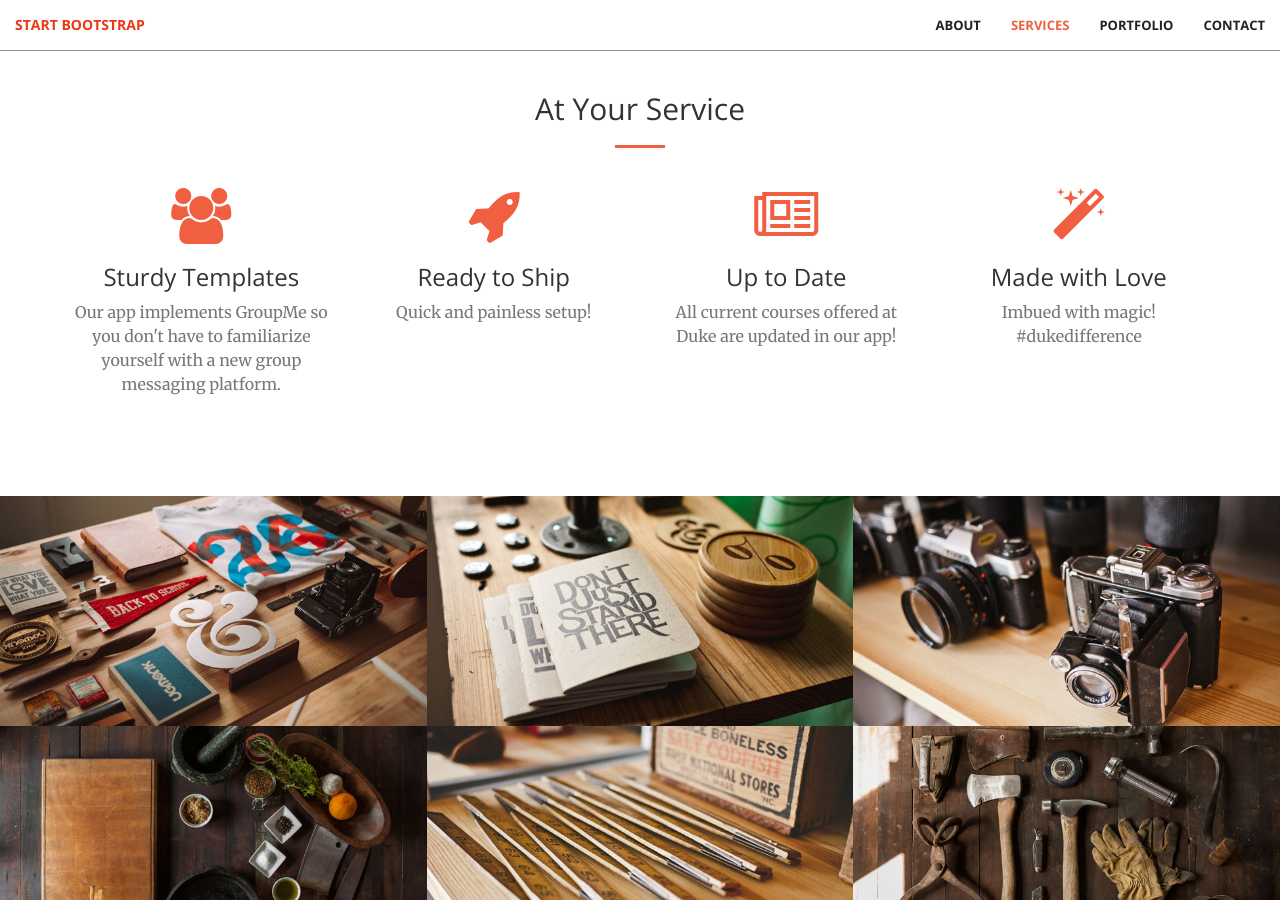
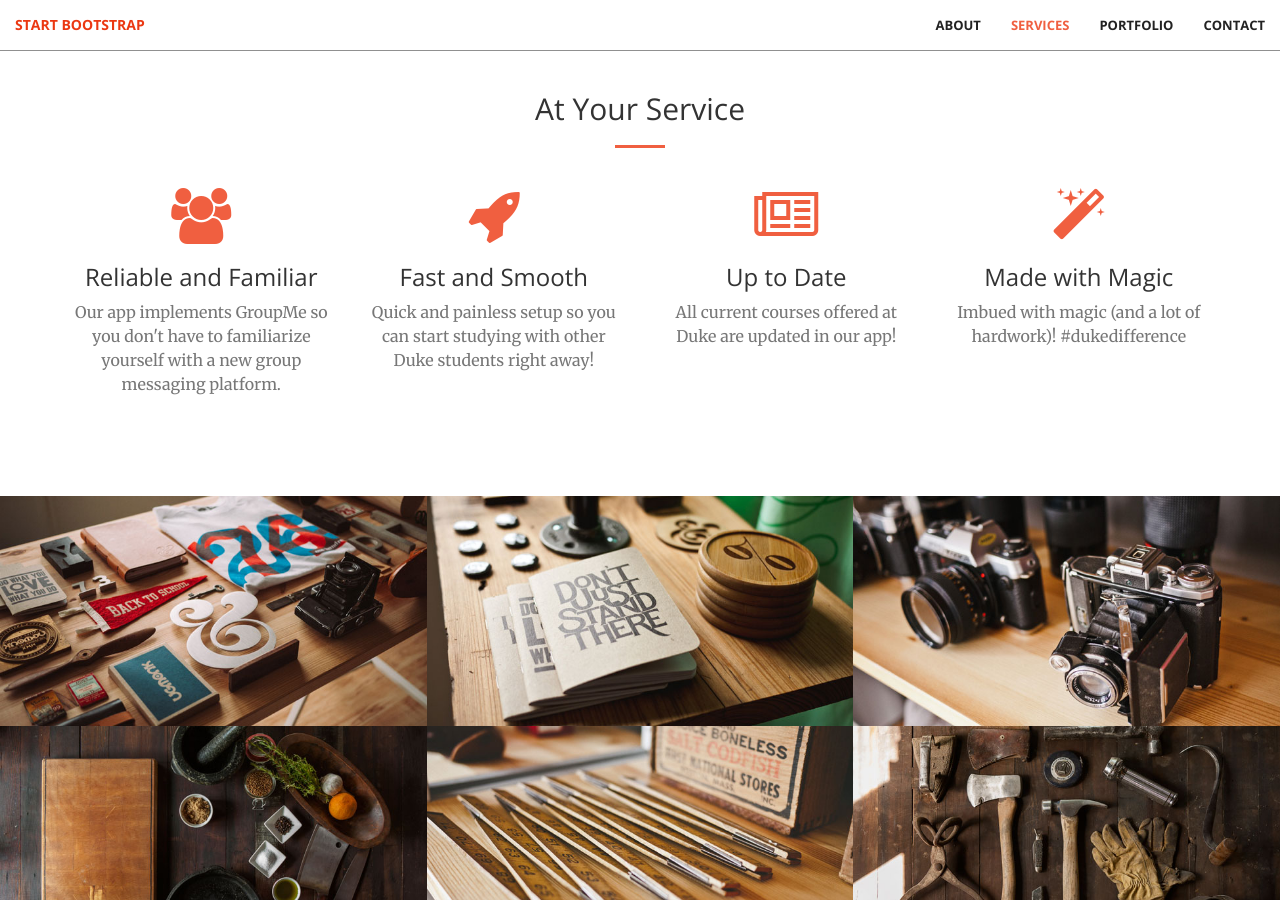
Before and after one commit to cl305/DukeStudies, a Jekyll site: the page built from index.html, in a window 1280 px wide and 900 px high, scrolled down 1326 px. Built offline with Jekyll 4.4.1, drawn with Linux system fonts in a browser that asks for light colours.

Commit message:
Changing the 'Services' tab captions again

```diff
--- a/_includes/services.html
+++ b/_includes/services.html
@@ -12,15 +12,15 @@
             <div class="col-lg-3 col-md-6 text-center">
                 <div class="service-box">
                     <i class="fa fa-4x fa-group wow bounceIn text-primary"></i>
-                    <h3>Sturdy Templates</h3>
+                    <h3>Reliable and Familiar</h3>
                     <p class="text-muted">Our app implements GroupMe so you don't have to familiarize yourself with a new group messaging platform.</p>
                 </div>
             </div>
             <div class="col-lg-3 col-md-6 text-center">
                 <div class="service-box">
                     <i class="fa fa-4x fa-rocket wow bounceIn text-primary" data-wow-delay=".1s"></i>
-                    <h3>Ready to Ship</h3>
-                    <p class="text-muted">Quick and painless setup!</p>
+                    <h3>Fast and Smooth</h3>
+                    <p class="text-muted">Quick and painless setup so you can start studying with other Duke students right away!</p>
                 </div>
             </div>
             <div class="col-lg-3 col-md-6 text-center">
@@ -33,8 +33,8 @@
             <div class="col-lg-3 col-md-6 text-center">
                 <div class="service-box">
                     <i class="fa fa-4x fa-magic wow bounceIn text-primary" data-wow-delay=".3s"></i>
-                    <h3>Made with Love</h3>
-                    <p class="text-muted">Imbued with magic! #dukedifference</p>
+                    <h3>Made with Magic</h3>
+                    <p class="text-muted">Imbued with magic (and a lot of hardwork)! #dukedifference</p>
                 </div>
             </div>
         </div>
```
